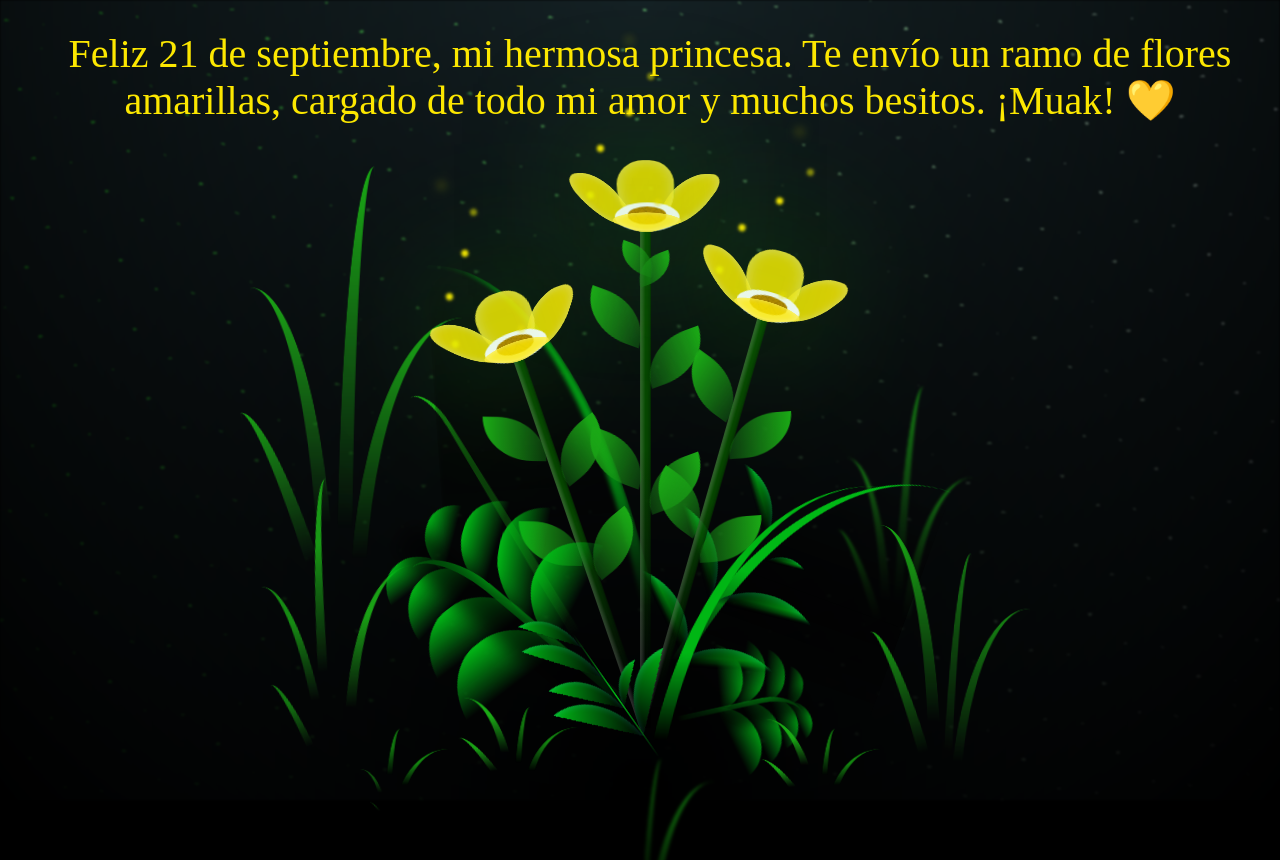
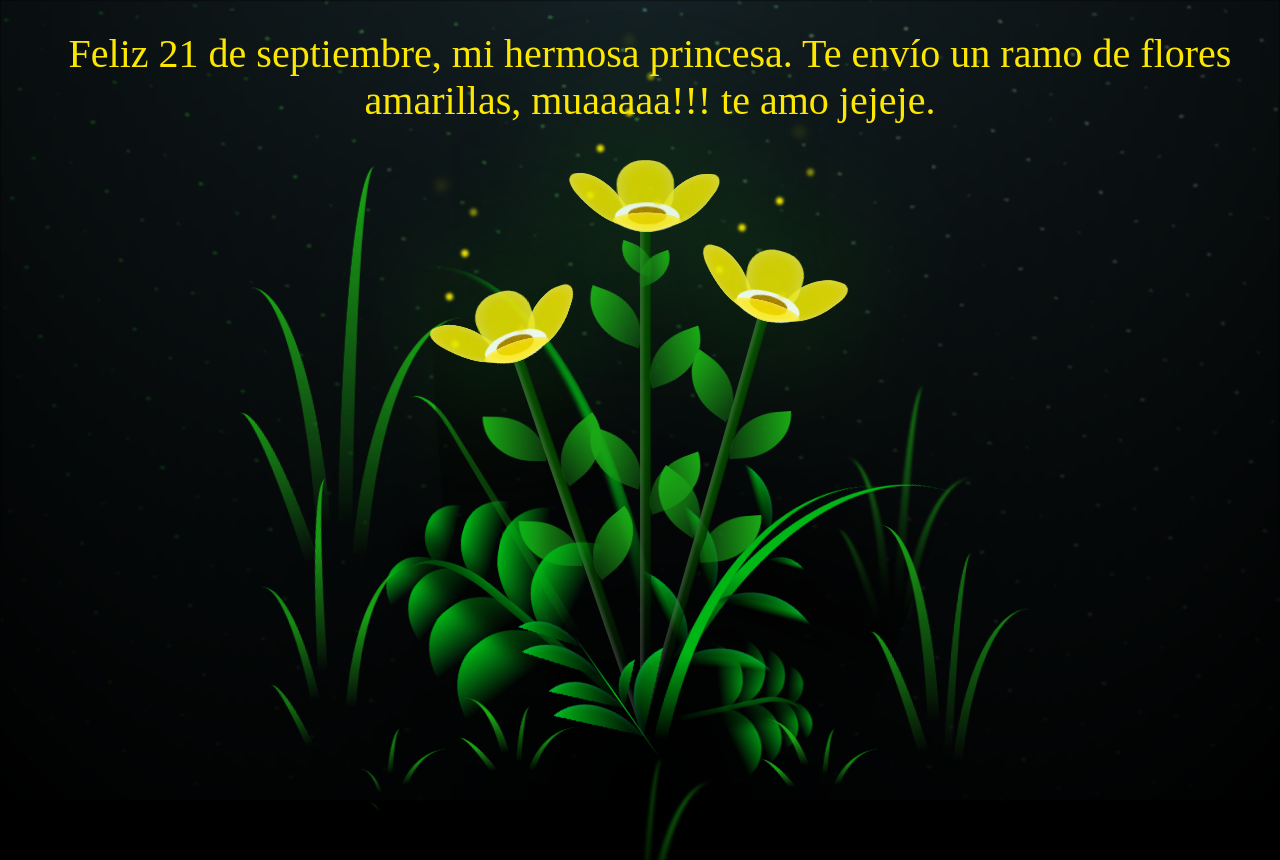
Before and after one commit to 0chavez0/flowers-, a plain HTML site: page index.html in a window 1280 px wide. Shown: the top 860 px of the page. Drawn offline with Linux system fonts and the light colour scheme.

Commit message:
Update index.html

```diff
--- a/index.html
+++ b/index.html
@@ -11,7 +11,7 @@
 
      <div class="flowers❤️‍🩹❤️‍🩹">
     Feliz 21 de septiembre, mi hermosa princesa.
-    Te envío un ramo de flores amarillas, cargado de todo mi amor y muchos besitos. ¡Muak! 💛
+    Te envío un ramo de flores amarillas, muaaaaa!!! te amo jejeje.
      </div>
     <audio src="img/Floricienta.mp3" id="background-music"></audio>
     <body class="container">
```
